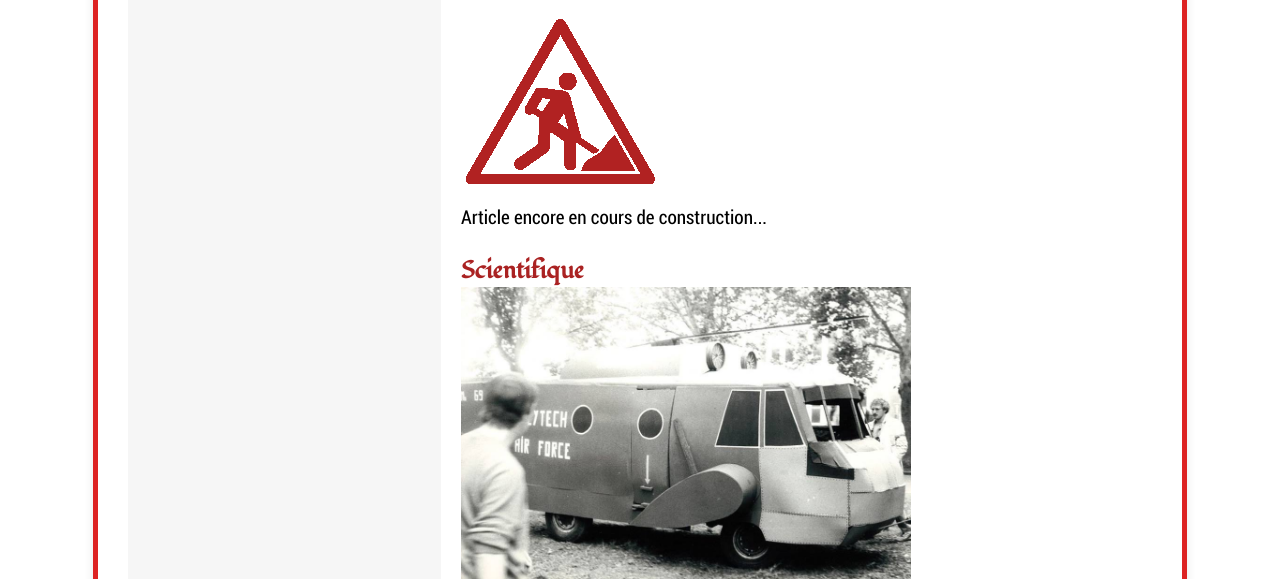
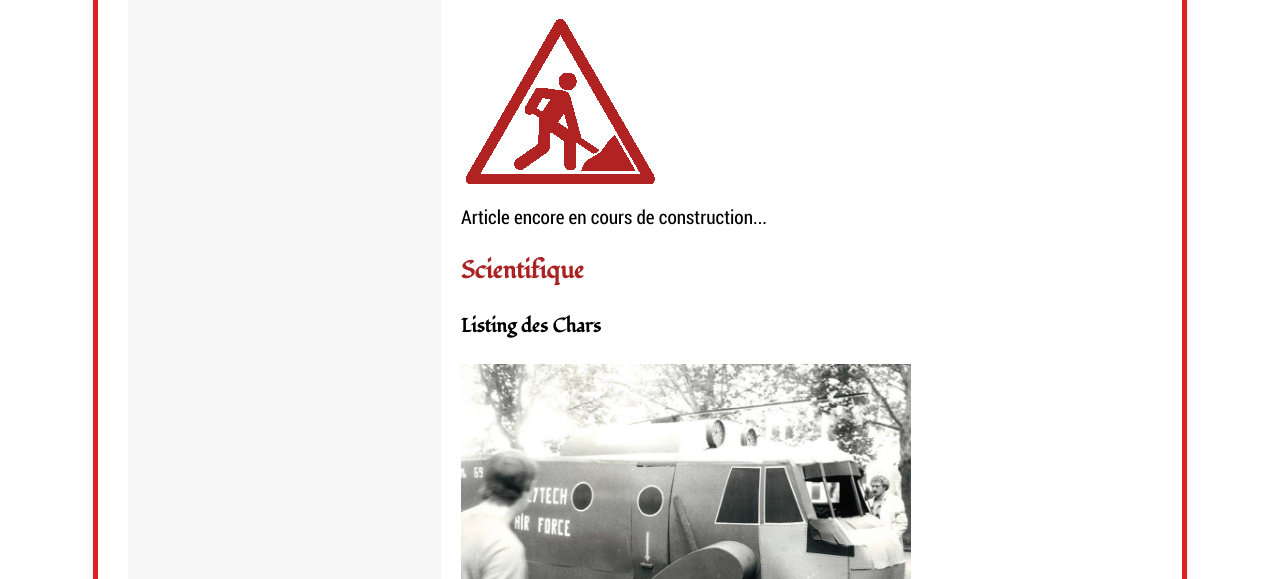
Before and after one commit to CommissionHistoriqueFPMS/Site-Com-Histo, a PHP site: page /cerclesfederes.php in a window 1280 px wide. Shown: the part 3008-3587 px from the top of the page. Run offline with PHP 8.4, Linux system fonts and the light colour scheme.

Commit message:
Update scientifique.php

```diff
--- a/articles/cerclefedere/scientifique.php
+++ b/articles/cerclefedere/scientifique.php
@@ -4,6 +4,7 @@ $id = "scientifique";
 baseArticle($title,$id);
 ?>
 
+<h4>Listing des Chars</h4>
 <?php
 createAlbum("image/cerclefedere/chars/");
 ?>
```
